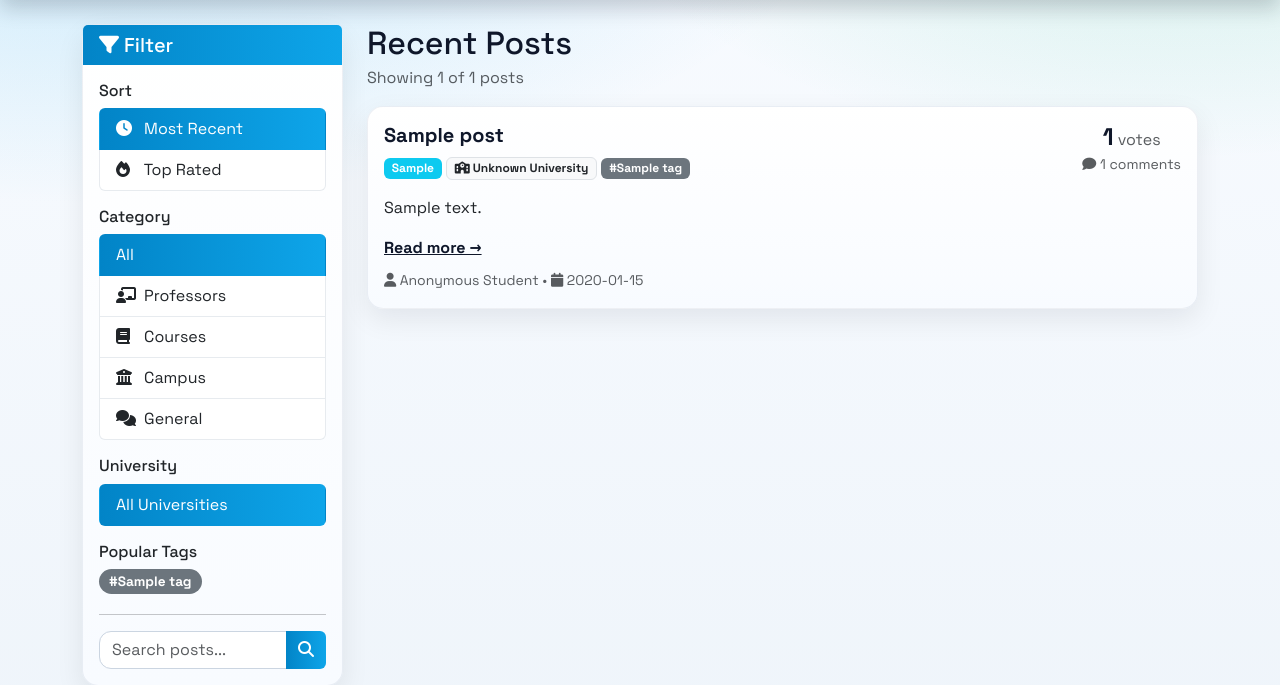
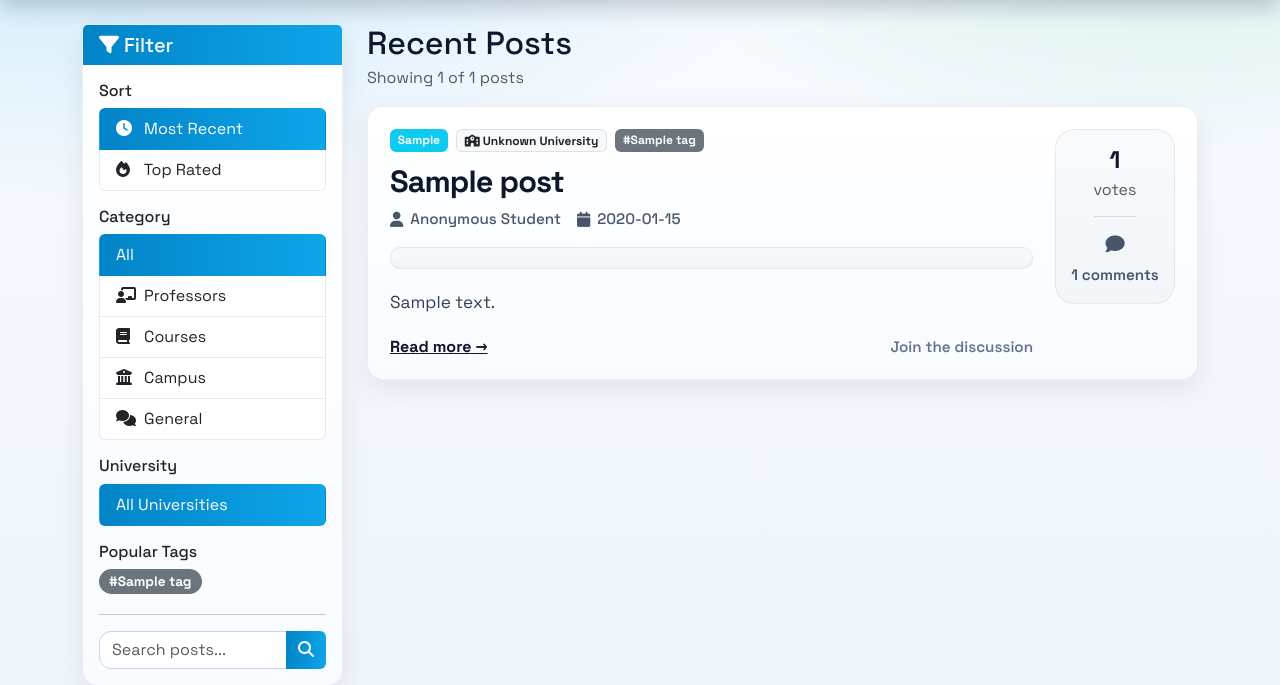
Before and after one commit to csferka/rateunilife, a Flask app: page / in a window 1280 px wide. Shown: the part 74-759 px from the top of the page. Run offline with Flask 3, Linux system fonts and the light colour scheme; tables that the repository leaves empty hold one stand-in row (values such as "Sample post"); some libraries are stand-ins or nearby versions.

Commit message:
Fix community join state and refine post layouts

```diff
--- a/static/css/style.css
+++ b/static/css/style.css
@@ -109,6 +109,62 @@ body {
     transition: transform 0.22s ease, box-shadow 0.22s ease;
 }
 
+.post-card-body {
+    padding: 22px 22px 20px;
+}
+
+.post-card-shell {
+    display: grid;
+    grid-template-columns: minmax(0, 1fr) 120px;
+    gap: 22px;
+    align-items: start;
+}
+
+.post-card-main {
+    min-width: 0;
+}
+
+.post-card-header {
+    margin-bottom: 16px;
+}
+
+.post-card-badges {
+    display: flex;
+    flex-wrap: wrap;
+    gap: 8px;
+    margin-bottom: 14px;
+}
+
+.post-card-title {
+    margin-bottom: 10px;
+    font-size: clamp(1.45rem, 2.4vw, 2rem);
+    line-height: 1.05;
+    letter-spacing: -0.03em;
+}
+
+.post-card-meta {
+    display: flex;
+    flex-wrap: wrap;
+    gap: 10px 16px;
+    color: var(--ink-soft);
+    font-size: 0.95rem;
+    font-weight: 500;
+}
+
+.post-card-meta span {
+    display: inline-flex;
+    align-items: center;
+    gap: 7px;
+}
+
+.post-card-media {
+    margin-bottom: 18px;
+    padding: 10px;
+    border-radius: 22px;
+    background: linear-gradient(180deg, rgba(248, 250, 252, 0.98), rgba(241, 245, 249, 0.94));
+    border: 1px solid rgba(148, 163, 184, 0.18);
+}
+
 .post-card:hover {
     transform: translateY(-3px);
     box-shadow: var(--shadow-hover);
@@ -126,16 +182,80 @@ body {
 }
 
 .post-media-thumb {
-    max-height: 300px;
+    width: 100%;
+    max-height: 420px;
     object-fit: cover;
     border: 1px solid rgba(148, 163, 184, 0.25);
+    border-radius: 18px !important;
+    display: block;
+}
+
+.post-card-excerpt {
+    margin-bottom: 18px;
+    font-size: 1.08rem;
+    line-height: 1.75;
+    color: #334155;
+}
+
+.post-card-footer {
+    display: flex;
+    flex-wrap: wrap;
+    align-items: center;
+    justify-content: space-between;
+    gap: 12px;
+}
+
+.post-card-footer-note {
+    color: #64748b;
+    font-size: 0.95rem;
+    font-weight: 600;
+}
+
+.post-card-stats {
+    display: flex;
+    flex-direction: column;
+    gap: 14px;
+    align-items: center;
+    padding: 16px 14px;
+    border-radius: 20px;
+    background: linear-gradient(180deg, rgba(248, 250, 252, 0.98), rgba(241, 245, 249, 0.94));
+    border: 1px solid rgba(148, 163, 184, 0.18);
+    position: sticky;
+    top: 16px;
+}
+
+.post-stat-block {
+    display: flex;
+    flex-direction: column;
+    align-items: center;
+    gap: 4px;
+    text-align: center;
+}
+
+.post-stat-divider {
+    width: 42px;
+    height: 1px;
+    background: rgba(148, 163, 184, 0.35);
+}
+
+.post-stat-icon {
+    font-size: 1.2rem;
+    color: var(--ink-soft);
+}
+
+.post-stat-copy {
+    color: var(--ink-soft);
+    font-size: 0.95rem;
+    font-weight: 600;
 }
 
 .post-media-detail {
-    max-height: 520px;
+    width: 100%;
+    max-height: 720px;
     object-fit: contain;
     border: 1px solid rgba(148, 163, 184, 0.25);
     background: #f8fafc;
+    display: block;
 }
 
 .vote-display {
--- a/templates/index.html
+++ b/templates/index.html
@@ -110,15 +110,11 @@
         {% if posts %}
             {% for post in posts %}
                 <div class="card mb-3 post-card">
-                    <div class="card-body">
-                        <div class="d-flex justify-content-between align-items-start gap-3 flex-column flex-md-row">
-                            <div class="flex-grow-1">
-                                <h5 class="card-title">
-                                    <a href="{{ url_for('posts.view_post', post_id=post.id) }}" class="text-decoration-none">
-                                        {{ post.title }}
-                                    </a>
-                                </h5>
-                                <div class="mb-2">
+                    <div class="card-body post-card-body">
+                        <div class="post-card-shell">
+                            <div class="post-card-main">
+                                <div class="post-card-header">
+                                    <div class="post-card-badges">
                                         <span class="badge bg-info">{{ _(post.category|capitalize) }}</span>
                                         <span class="badge bg-light text-dark border"><i class="fas fa-school"></i> {{ post.university_label }}</span>
                                         {% for tag in post.tags %}
@@ -127,8 +123,19 @@
                                             {% endif %}
                                         {% endfor %}
                                     </div>
+                                    <h5 class="card-title post-card-title">
+                                        <a href="{{ url_for('posts.view_post', post_id=post.id) }}" class="text-decoration-none">
+                                            {{ post.title }}
+                                        </a>
+                                    </h5>
+                                    <div class="post-card-meta">
+                                        <span><i class="fas fa-user"></i> {{ post.author_label_for(current_user) }}</span>
+                                        <span><i class="fas fa-calendar"></i> {{ post.created_at.strftime('%Y-%m-%d') }}</span>
+                                    </div>
+                                </div>
+
                                 {% if post.media_path %}
-                                    <div class="mb-3">
+                                    <div class="post-card-media">
                                         {% if post.media_type == 'image' %}
                                             <img src="{{ url_for('static', filename=post.media_path) }}" alt="{{ _('Post media') }}" class="img-fluid rounded post-media-thumb">
                                         {% elif post.media_type == 'video' %}
@@ -138,24 +145,25 @@
                                         {% endif %}
                                     </div>
                                 {% endif %}
-                                <p class="card-text">{{ post.content[:150] }}{% if post.content|length > 150 %}...{% endif %}</p>
+
+                                <p class="card-text post-card-excerpt">{{ post.content[:220] }}{% if post.content|length > 220 %}...{% endif %}</p>
+                                <div class="post-card-footer">
                                     <a href="{{ url_for('posts.view_post', post_id=post.id) }}" class="read-more-link">{{ _('Read more →') }}</a>
-                                <div class="mt-2">
-                                    <small class="text-muted">
-                                        <i class="fas fa-user"></i> {{ post.author_label_for(current_user) }} •
-                                        <i class="fas fa-calendar"></i> {{ post.created_at.strftime('%Y-%m-%d') }}
-                                    </small>
+                                    <span class="post-card-footer-note">{{ _('Join the discussion') }}</span>
                                 </div>
                             </div>
-                            <div class="text-center">
-                                <div class="vote-display">
+
+                            <aside class="post-card-stats">
+                                <div class="post-stat-block">
                                     <span class="vote-count">{{ post.vote_count }}</span>
                                     <span class="text-muted">{{ _('votes') }}</span>
                                 </div>
-                                <small class="text-muted">
-                                    <i class="fas fa-comment"></i> {{ post.comments|length }} {{ _('comments') }}
-                                </small>
+                                <div class="post-stat-divider"></div>
+                                <div class="post-stat-block">
+                                    <span class="post-stat-icon"><i class="fas fa-comment"></i></span>
+                                    <span class="post-stat-copy">{{ post.comments|length }} {{ _('comments') }}</span>
                                 </div>
+                            </aside>
                         </div>
                     </div>
                 </div>
```
Also changed, not shown: other parts of static/css/style.css (+72 -5 lines), routes/community.py (+10 -1 lines), templates/post_detail.html (+8 -0 lines), templates/university_feed.html (+8 -4 lines), test_app.py (+19 -0 lines). Lines whose indentation alone changed are shown as unchanged.
